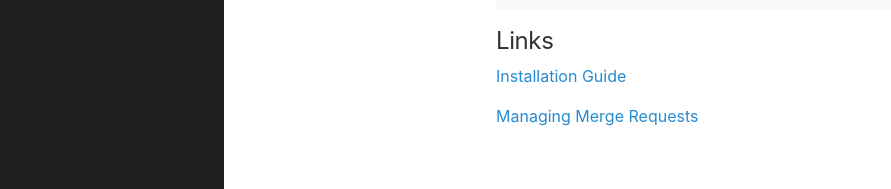
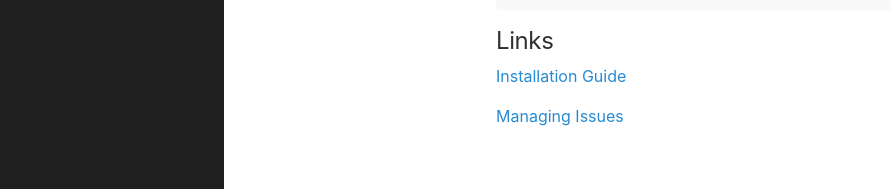
Before and after one commit to profclems/glab, a Jekyll site: the page built from docs/mr.md, in a window 1280 px wide and 900 px high, scrolled down 3263 px. Shown: the part 708-897 px from the top of the window, without its empty margins (0-891 px from the left). Built offline with Jekyll 4.4.1, drawn with Linux system fonts in a browser that asks for light colours.

Commit message:
Update docs

```diff
--- a/docs/mr.md
+++ b/docs/mr.md
@@ -171,4 +171,4 @@ glab mr delete 67,34,21
 ## Links
 [Installation Guide]({{ '/installation' | absolute_url }})
 
-[Managing Merge Requests]({{ '/mr' | absolute_url }})
+[Managing Issues]({{ '/issues' | absolute_url }})
```
